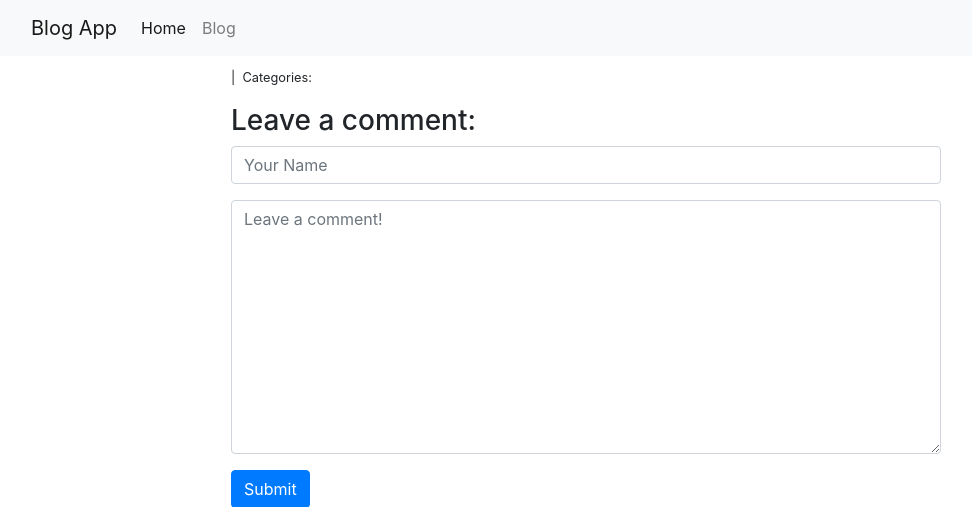
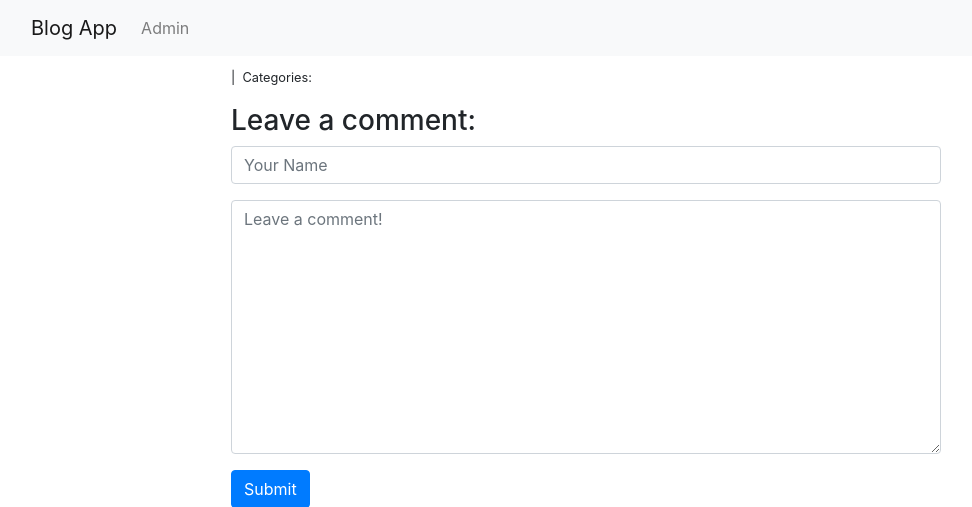
Before and after one commit to lasttang0/blog-app, a Django app: template templates/blog/detail.html in a window 1280 px wide. Shown: the top 507 px of the page, without its empty margins (54-1026 px from the left). Run offline with Django 4.2, Linux system fonts and the light colour scheme; the template is opened without the code that fills it: values that come from a table or form of the project are taken from there, others are empty; some libraries are stand-ins or nearby versions.

Commit message:
add admin panel to navbar, add django debug toolbar

```diff
--- a/base/urls.py
+++ b/base/urls.py
@@ -6,5 +6,5 @@ from django.urls import path, include
 urlpatterns = [
     path('admin/', admin.site.urls),
     path('', include('blog.urls')),
-    path('blog/', include('blog.urls')),
+    path('__debug__/', include('debug_toolbar.urls')),
 ]
--- a/templates/base.html
+++ b/templates/base.html
@@ -1,20 +1,29 @@
+<!DOCTYPE html>
+<html lang="en">
+<head>
+    <meta charset="UTF-8">
+    <meta name="viewport" content="width=device-width, initial-scale=1.0">
     <link rel="stylesheet" href="https://stackpath.bootstrapcdn.com/bootstrap/4.1.3/css/bootstrap.min.css" integrity="sha384-MCw98/SFnGE8fJT3GXwEOngsV7Zt27NXFoaoApmYm81iuXoPkFOJwJ8ERdknLPMO" crossorigin="anonymous">
 
+    <script src="https://code.jquery.com/jquery-3.3.1.slim.min.js" integrity="sha384-q8i/X+965DzO0rT7abK41JStQIAqVgRVzpbzo5smXKp4YfRvH+8abtTE1Pi6jizo" crossorigin="anonymous"></script>
+    <script src="https://cdnjs.cloudflare.com/ajax/libs/popper.js/1.14.3/umd/popper.min.js" integrity="sha384-ZMP7rVo3mIykV+2+9J3UJ46jBk0WLaUAdn689aCwoqbBJiSnjAK/l8WvCWPIPm49" crossorigin="anonymous"></script>
+    <script src="https://stackpath.bootstrapcdn.com/bootstrap/4.1.3/js/bootstrap.min.js" integrity="sha384-ChfqqxuZUCnJSK3+MXmPNIyE6ZbWh2IMqE241rYiqJxyMiZ6OW/JmZQ5stwEULTy" crossorigin="anonymous"></script>
+
+    <title>{% block title %}{% endblock title %}</title>
+</head>
+<body>
     <nav class="navbar navbar-expand-lg navbar-light bg-light">
         <div class="container">
             <a class="navbar-brand" href="{% url 'blog:index' %}">Blog App</a>
             <button class="navbar-toggler" type="button" data-toggle="collapse" data-target="#navbarSupportedContent" aria-controls="navbarSupportedContent" aria-expanded="false" aria-label="Toggle navigation">
               <span class="navbar-toggler-icon"></span>
             </button>
-
             <div class="collapse navbar-collapse" id="navbarSupportedContent">
               <ul class="navbar-nav mr-auto">
-            <li class="nav-item active">
-              <a class="nav-link" href="{% url 'blog:index' %}">Home</a>
+                <li class="nav-item">
+                  <a class="nav-link" target = "_blank" href="/admin/">Admin</a>
                 </li>
-            <li class="nav-item">
-              <a class="nav-link" href="#">Blog</a>
-            </li>
+                <!-- could be more links -->
               </ul>
             </div>
         </div>
@@ -24,7 +33,5 @@
     <div class="container">
         {% block page_content %}{% endblock %}
     </div>
-
-<script src="https://code.jquery.com/jquery-3.3.1.slim.min.js" integrity="sha384-q8i/X+965DzO0rT7abK41JStQIAqVgRVzpbzo5smXKp4YfRvH+8abtTE1Pi6jizo" crossorigin="anonymous"></script>
-<script src="https://cdnjs.cloudflare.com/ajax/libs/popper.js/1.14.3/umd/popper.min.js" integrity="sha384-ZMP7rVo3mIykV+2+9J3UJ46jBk0WLaUAdn689aCwoqbBJiSnjAK/l8WvCWPIPm49" crossorigin="anonymous"></script>
-<script src="https://stackpath.bootstrapcdn.com/bootstrap/4.1.3/js/bootstrap.min.js" integrity="sha384-ChfqqxuZUCnJSK3+MXmPNIyE6ZbWh2IMqE241rYiqJxyMiZ6OW/JmZQ5stwEULTy" crossorigin="anonymous"></script>
+</body>
+</html>
```
Also changed, not shown: base/settings.py (+9 -1 lines). Lines whose indentation alone changed are shown as unchanged.
